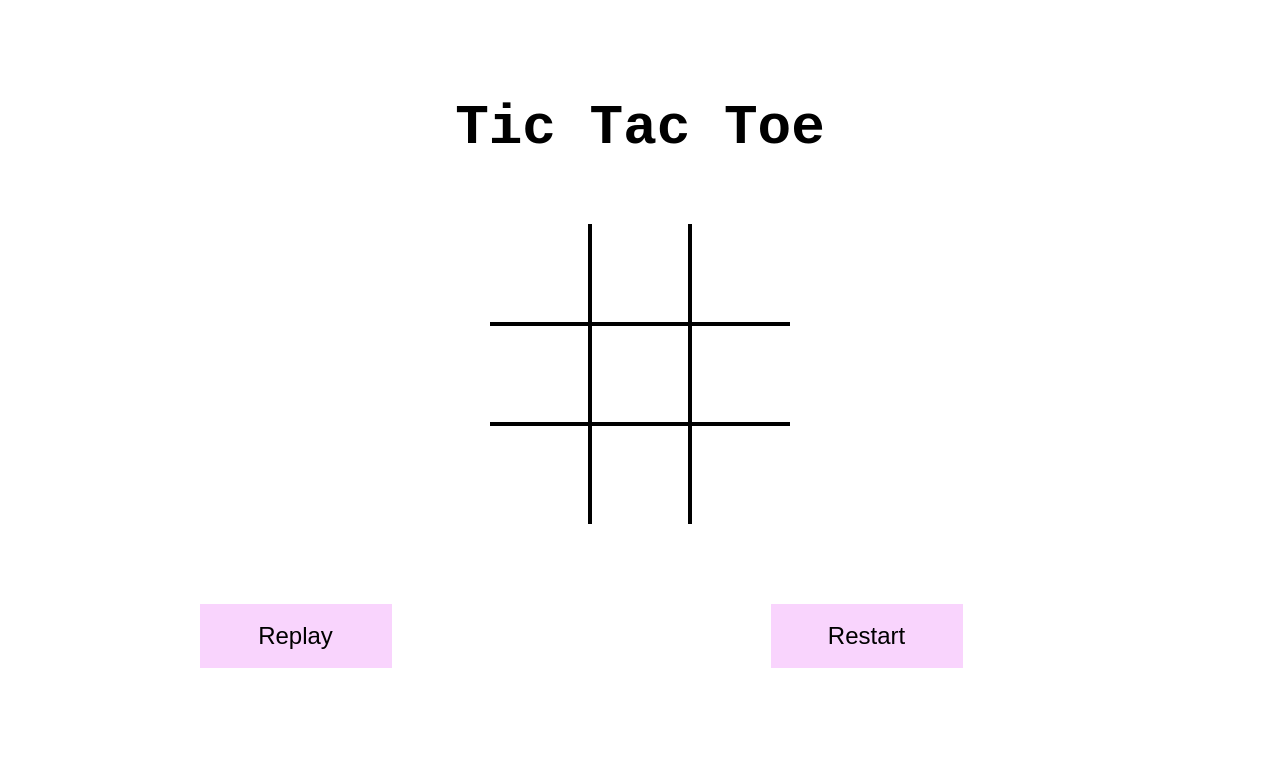
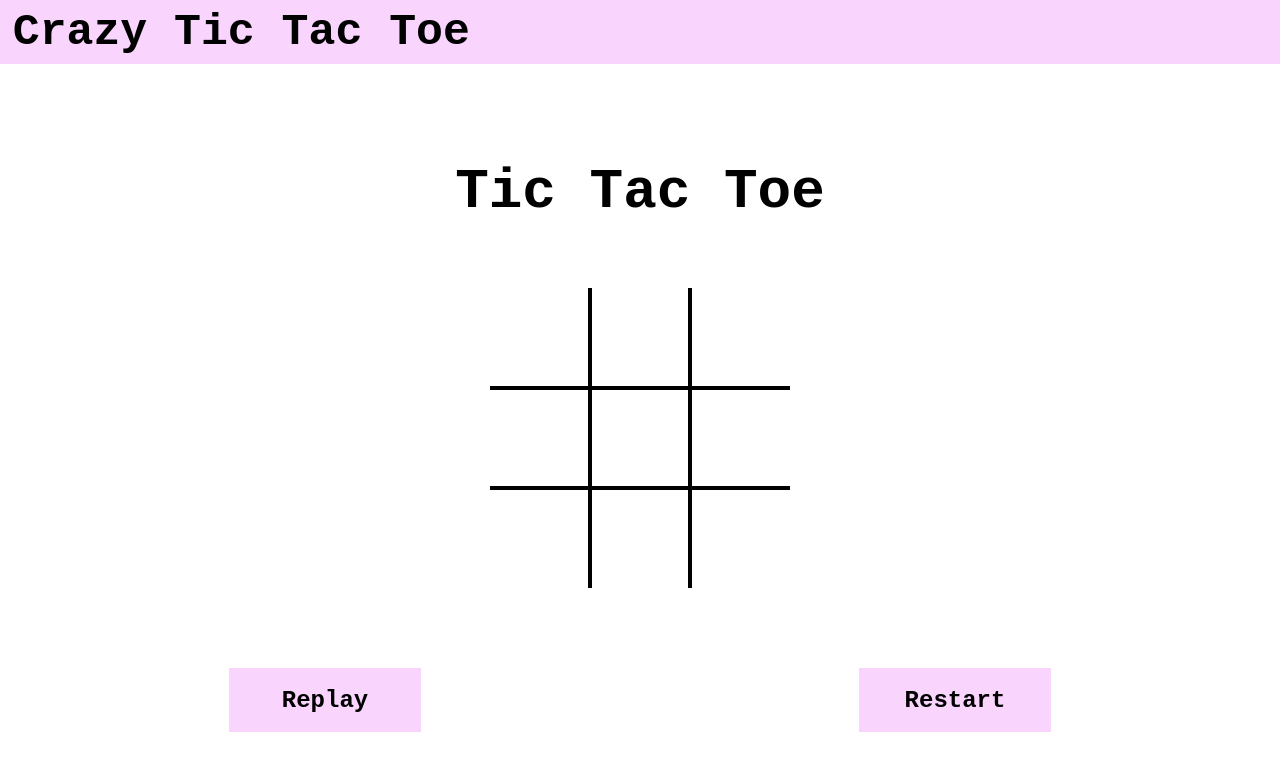
Before and after one commit to soubhik-111/tic_tac_toe, a plain HTML site: page index.html in a window 1280 px wide. Drawn offline with Linux system fonts and the light colour scheme.

Commit message:
Modified

```diff
--- a/index.html
+++ b/index.html
@@ -5,9 +5,13 @@
     <meta http-equiv="X-UA-Compatible" content="IE=edge">
     <meta name="viewport" content="width=device-width, initial-scale=1.0">
     <link rel="stylesheet" href="style.css">
-    <title>Document</title>
+    <link rel="shortcut icon" href="./assets/logo.jpg" type="image/x-icon">
+    <title>Tic Tac Toe</title>
 </head>
 <body>
+    <ul>
+        <li>Crazy Tic Tac Toe</li>
+    </ul>
     <h1 id="heading"><span>Tic Tac Toe</span></h1>
     <main>
         <div class="container">
--- a/main.js
+++ b/main.js
@@ -3,14 +3,20 @@ const gameOverEl = document.getElementById("gameOver");
 const player = document.getElementById("player");
 const popTextCongo = document.getElementById("pop-text-congo");
 let count = 0;
-let isGameOver=false;
+let isGameOver = false;
+
+const tie = new Audio('./assets/tie.mp3')
+const playerClicked = new Audio('./assets/playerClicked.mp3')
+const error = new Audio('./assets/error.mp3')
+const playerWin = new Audio('./assets/playerWin.mp3')
 
 for (let i = 0; i < 9; i++) {
     board[i].addEventListener('click', () => { turn(i) })
 }
 
 const turn = (i) => {
-    if (board[i].innerText == "" && isGameOver==false) {
+    if (board[i].innerText == "" && isGameOver == false) {
+        playerClicked.play();
         if (count % 2 == 0)
             board[i].innerText = "X"
         else
@@ -21,22 +27,28 @@ const turn = (i) => {
             oWinValue = checkWin('O')
             if (xWinValue != -1) {
                 gameOver(xWinValue);
+                playerWin.play();
             }
             else if (oWinValue != -1) {
                 gameOver(oWinValue);
+                playerWin.play();
             }
             else if (count == 9) {
+                tie.play()
                 popTextCongo.innerText = "Tie"
                 gameOver();
             }
         }
+    }
+    if(isGameOver==true){
+        error.play();
     }
 }
 
 const gameOver = (win = 0) => {
     gameOverEl.style.display = "flex";
     player.innerText = win;
-    isGameOver=true
+    isGameOver = true
 }
 
 
@@ -76,11 +88,11 @@ function restart() {
     location.reload();
 }
 function replay() {
-    count=0;
-    isGameOver=false;
+    count = 0;
+    isGameOver = false;
     gameOverEl.style.display = "none";
     for (let i = 0; i < 9; i++) {
-        board[i].innerText="";
+        board[i].innerText = "";
     }
 }
 
--- a/style.css
+++ b/style.css
@@ -9,6 +9,23 @@ body {
     width: 100vw;
 }
 
+ul {
+    background-color: rgb(249, 212, 253);
+    height: 100%;
+    width: 100%;
+    max-height: 8vh;
+}
+
+ul li {
+    height: 100%;
+    width: 100%;
+    font-size: 2.8rem;
+    font-family: monospace;
+    font-weight: bolder;
+    display: flex;
+    align-items: center;
+    padding-left: 1vw;
+}
 
 #heading {
     text-align: center;
@@ -100,7 +117,7 @@ main {
     /* display: flex; */
     align-items: center;
     justify-content: center;
-    background-color: rgba(255, 255, 255,50%);
+    background-color: rgba(255, 255, 255, 50%);
     margin: 0px;
     padding: 0;
 }
@@ -147,12 +164,15 @@ main {
     font-size: 2rem;
     text-align: center;
 }
-.pop-main p{
+
+.pop-main p {
     margin: 2vh 0;
 }
-#pop-text{
+
+#pop-text {
     font-size: 3.5rem;
 }
+
 .btn-container {
     padding: 0 10px;
     display: flex;
@@ -166,20 +186,20 @@ main {
     width: 100%;
     min-height: 5vh;
     max-width: 15vw;
-    font-size: 1.2rem;
-    font-weight: 500;
+    font-size: 1.8rem;
+    font-weight: 600;
     cursor: pointer;
+    font-family: monospace;
 }
-.btn{
+
+.btn {
     display: flex;
     justify-content: space-around;
     margin-top: 10vh;
 }
-.btn button{
+
+.btn button {
     min-height: 8vh;
     max-width: 15vw;
     font-size: 1.5rem;
 }
-.btn-container{
-    padding-right: 10vw;
-}
```
Also changed, not shown: assets/logo.jpg (added), 4 other files.
